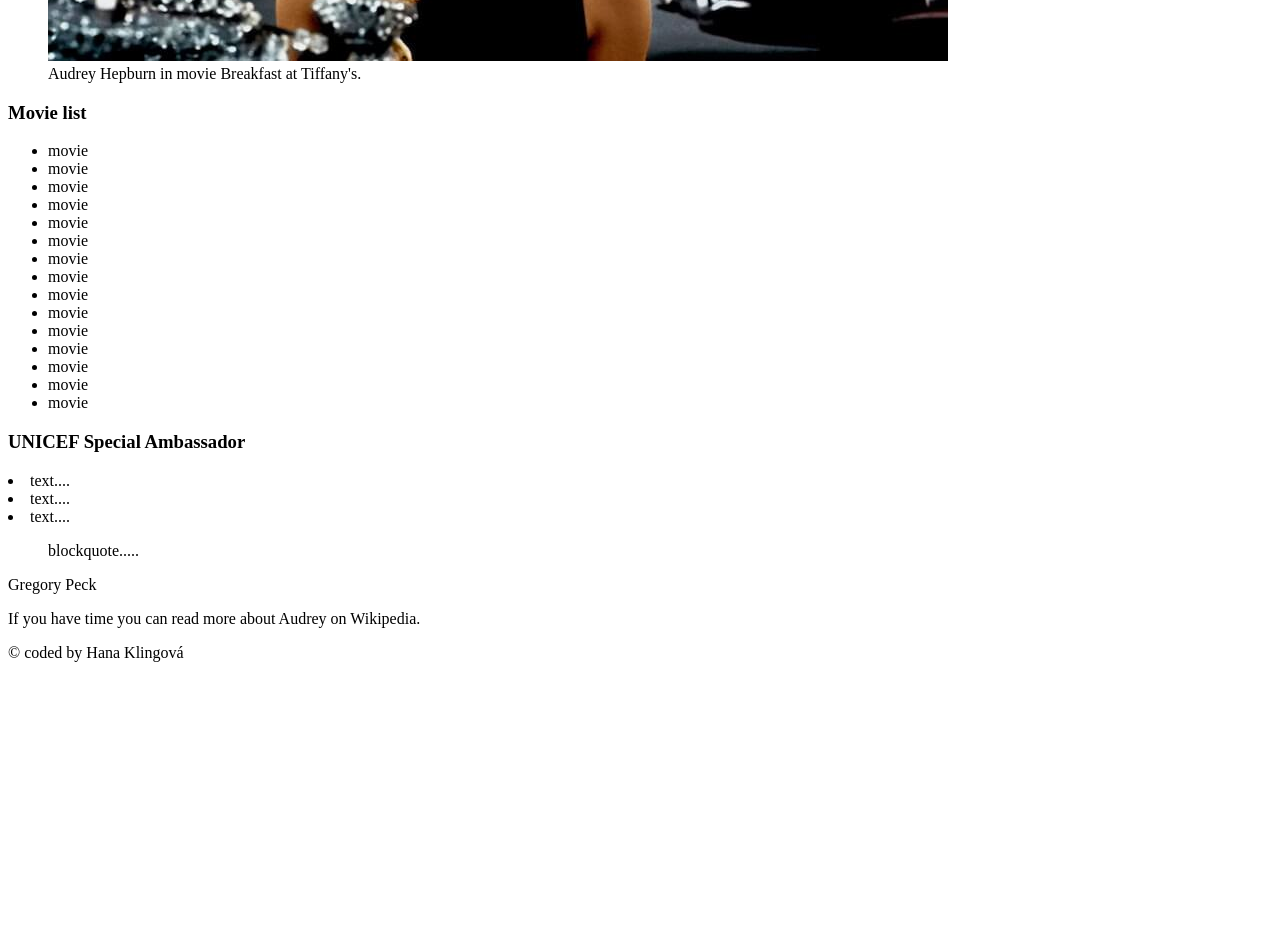
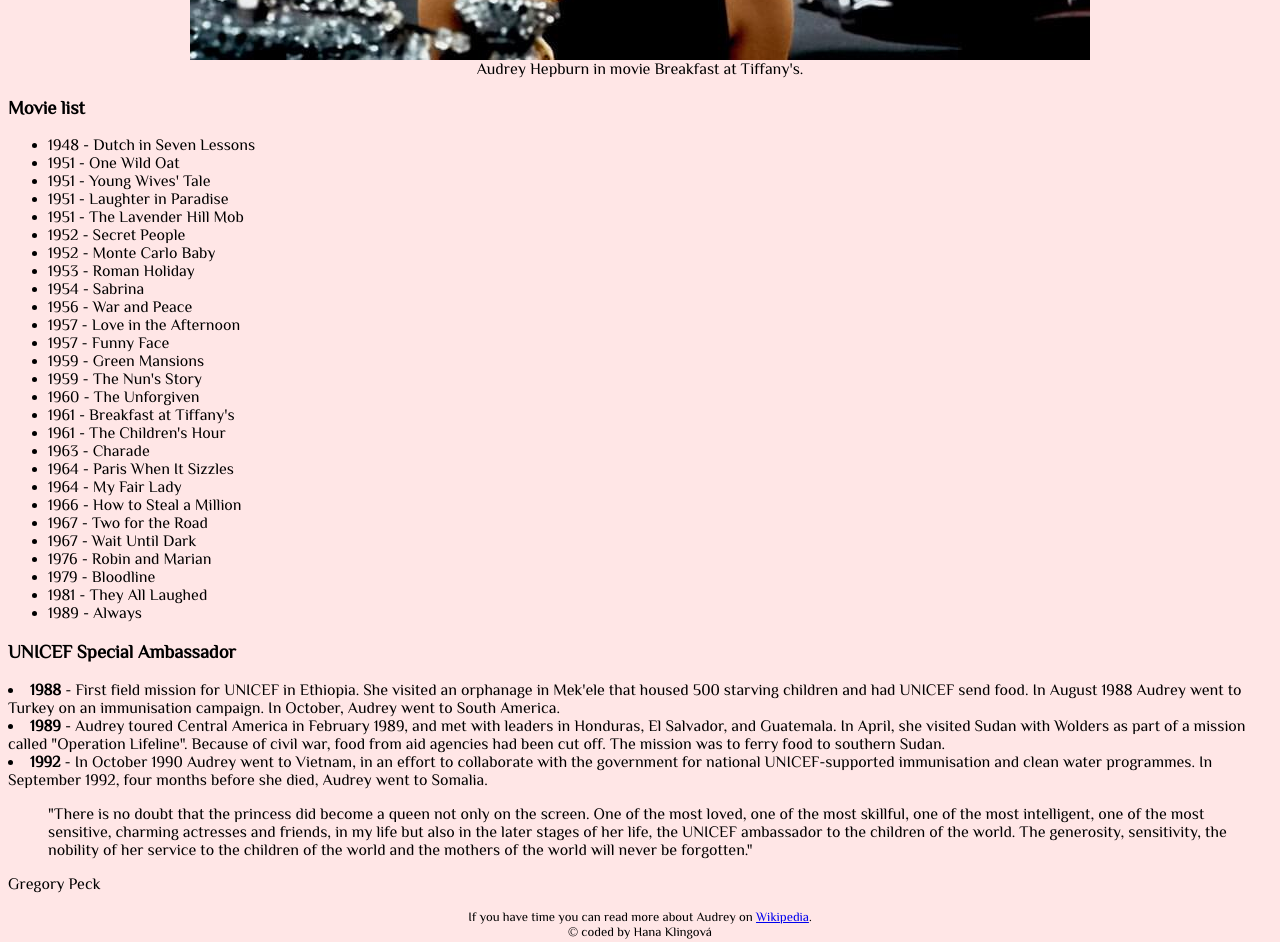
Before and after one commit to hankadev/tribute_page, a plain HTML site: page index.html in a window 1280 px wide. Shown: the part 540-1482 px from the top of the page. Before the commit the page ends 1218 px from the top, so only its background shows below. Drawn offline with Linux system fonts and the light colour scheme.

Commit message:
added text and position the main image

```diff
--- a/css/style.css
+++ b/css/style.css
@@ -0,0 +1,27 @@
+body {
+  background-color: #ffe6e6;
+  font-family: "Philosopher", sans-serif;
+}
+
+header {
+  text-align: center;
+}
+
+.image_audrey {
+  max-width: 100%;
+  display: block;
+  margin: auto;
+}
+
+figcaption {
+  text-align: center;
+}
+
+.year {
+  font-weight: bold;
+}
+
+footer {
+  text-align: center;
+  font-size: 0.8em;
+}
--- a/index.html
+++ b/index.html
@@ -6,6 +6,7 @@
   <meta name="viewport" content="width=device-width, initial-scale=1.0">
   <meta http-equiv="X-UA-Compatible" content="ie=edge">
   <title>Tribute Page</title>
+  <link href="https://fonts.googleapis.com/css?family=Philosopher" rel="stylesheet">
   <link rel="stylesheet" href="css/style.css">
 </head>
 
@@ -18,7 +19,7 @@
   <main>
     <section>
       <figure>
-        <img src="img/img_audrey.jpg" alt="Audrey Hepburn in movie Breakfast at Tiffany's.">
+        <img class="image_audrey" src="img/img_audrey.jpg" alt="Audrey Hepburn in movie Breakfast at Tiffany's.">
         <figcaption>Audrey Hepburn in movie Breakfast at Tiffany's.</figcaption>
       </figure>
     </section>
@@ -27,40 +28,56 @@
       <div>
         <h3>Movie list</h3>
         <ul>
-          <li>movie</li>
-          <li>movie</li>
-          <li>movie</li>
-          <li>movie</li>
-          <li>movie</li>
-          <li>movie</li>
-          <li>movie</li>
-          <li>movie</li>
-          <li>movie</li>
-          <li>movie</li>
-          <li>movie</li>
-          <li>movie</li>
-          <li>movie</li>
-          <li>movie</li>
-          <li>movie</li>
+          <li>1948 - Dutch in Seven Lessons</li>
+          <li>1951 - One Wild Oat</li>
+          <li>1951 - Young Wives' Tale</li>
+          <li>1951 - Laughter in Paradise</li>
+          <li>1951 - The Lavender Hill Mob</li>
+          <li>1952 - Secret People</li>
+          <li>1952 - Monte Carlo Baby</li>
+          <li>1953 - Roman Holiday</li>
+          <li>1954 - Sabrina</li>
+          <li>1956 - War and Peace</li>
+          <li>1957 - Love in the Afternoon</li>
+          <li>1957 - Funny Face</li>
+          <li>1959 - Green Mansions</li>
+          <li>1959 - The Nun's Story</li>
+          <li>1960 - The Unforgiven</li>
+          <li>1961 - Breakfast at Tiffany's</li>
+          <li>1961 - The Children's Hour</li>
+          <li>1963 - Charade</li>
+          <li>1964 - Paris When It Sizzles</li>
+          <li>1964 - My Fair Lady</li>
+          <li>1966 - How to Steal a Million</li>
+          <li>1967 - Two for the Road</li>
+          <li>1967 - Wait Until Dark</li>
+          <li>1976 - Robin and Marian</li>
+          <li>1979 - Bloodline</li>
+          <li>1981 - They All Laughed</li>
+          <li>1989 - Always</li>
         </ul>
       </div>
 
       <div>
         <h3>UNICEF Special Ambassador</h3>
-        <li>text....</li>
-        <li>text....</li>
-        <li>text....</li>
+        <li><span class="year">1988</span> - First field mission for UNICEF in Ethiopia. She visited an orphanage in Mek'ele that housed 500 starving children and had UNICEF send food. In August 1988 Audrey went to Turkey on an immunisation campaign. In October,
+          Audrey went to South America.</li>
+        <li><span class="year">1989</span> - Audrey toured Central America in February 1989, and met with leaders in Honduras, El Salvador, and Guatemala. In April, she visited Sudan with Wolders as part of a mission called "Operation Lifeline". Because of
+          civil war, food from aid agencies had been cut off. The mission was to ferry food to southern Sudan.</li>
+        <li><span class="year">1992</span> - In October 1990 Audrey went to Vietnam, in an effort to collaborate with the government for national UNICEF-supported immunisation and clean water programmes. In September 1992, four months before she died, Audrey
+          went to Somalia.</li>
       </div>
     </section>
     <section>
-      <blockquote>blockquote.....</blockquote>
+      <blockquote>"There is no doubt that the princess did become a queen not only on the screen. One of the most loved, one of the most skillful, one of the most intelligent, one of the most sensitive, charming actresses and friends, in my life but also in the later
+        stages of her life, the UNICEF ambassador to the children of the world. The generosity, sensitivity, the nobility of her service to the children of the world and the mothers of the world will never be forgotten."</blockquote>
       <p>Gregory Peck</p>
     </section>
   </main>
 
   <footer>
-    <p>If you have time you can read more about Audrey on Wikipedia.</p>
-    <p>© coded by Hana Klingová</p>
+    <p>If you have time you can read more about Audrey on <a href="https://en.wikipedia.org/wiki/Audrey_Hepburn">Wikipedia</a>.
+      <br>© coded by Hana Klingová</p>
   </footer>
 
 </body>
```
